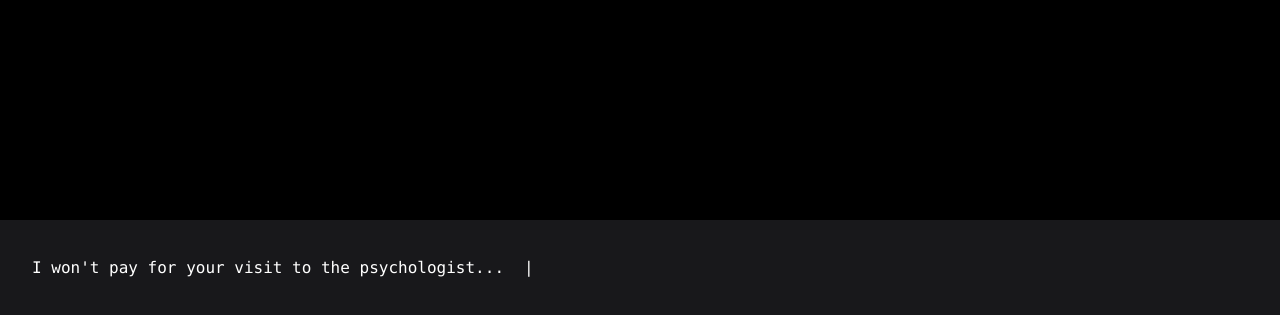
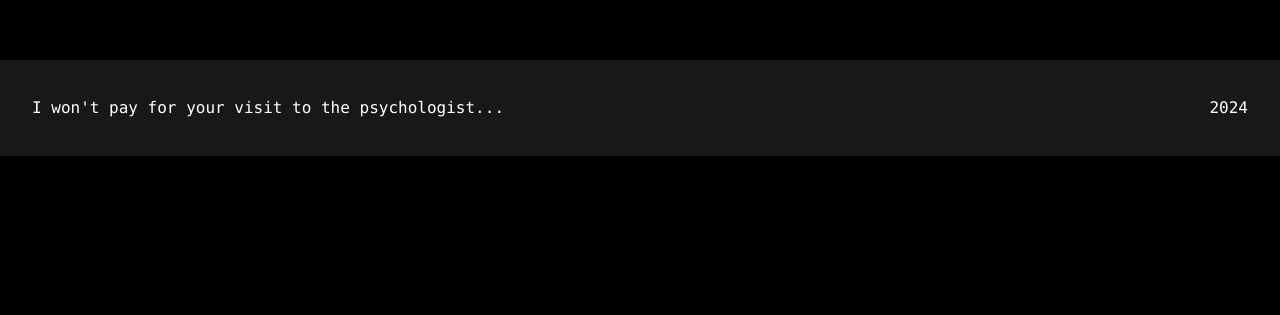
Before and after one commit to Zoha2400/portfolio, a Next.js app: page / in a window 1280 px wide. Shown: the part 1751-2066 px from the top of the page. After the commit the page ends 1907 px from the top, so only its background shows below. Built offline with nearby package versions, Linux system fonts and the light colour scheme.

Commit message:
Fix: some styles fixed

```diff
--- a/src/app/globals.css
+++ b/src/app/globals.css
@@ -64,6 +64,10 @@ body {
   }
 }
 
+body {
+  overflow-x: hidden;
+}
+
 body::-webkit-scrollbar {
   width: 5px; /* Width of the scrollbar */
   height: 5px; /* Height of the scrollbar (for horizontal scrollbars) */
--- a/src/app/page.tsx
+++ b/src/app/page.tsx
@@ -1,4 +1,4 @@
-import Statues from "@/components/Statues";
+import Statues from "@/components/ui/Statues";
 import AnimatedLine from "@/components/ui/AnimatedLine";
 import Console from "@/components/ui/Console";
 import Drag from "@/components/ui/Drag";
--- a/src/components/ui/Footer.tsx
+++ b/src/components/ui/Footer.tsx
@@ -10,6 +10,7 @@ function Footer() {
     const options = {
       strings: ["I won't pay for your visit to the psychologist..."],
       typeSpeed: 50, // Скорость печати (мс)
+      showCursor: false,
     };
     const typed = new Typed(el.current, options);
 
@@ -18,8 +19,10 @@ function Footer() {
     };
   }, []);
   return (
-    <div className="w-full h-24 bg-zinc-900 font-mono pl-8 pr-8 flex items-center gap-5 text-white">
-      <span ref={el} />
+    <div className="w-full h-24 bg-zinc-900 font-mono pl-8 pr-8 flex justify-between items-center gap-5 text-white">
+      <span className="" ref={el} />
+
+      <span>2024</span>
     </div>
   );
 }
--- a/src/components/Statues.tsx
+++ b/src/components/ui/Statues.tsx
@@ -7,7 +7,7 @@ function Statues() {
   const { scrollYProgress } = useScroll();
   return (
     <div className="flex justify-center items-center">
-      <div className="w-full flex justify-between relative mt-40 mb-40 p-2 pb-0 ">
+      <div className="w-full flex justify-between relative mt-40 p-2 pb-0 ">
         <div className="imgs flex justify-center">
           <Image
             src="/simone.png"
```
